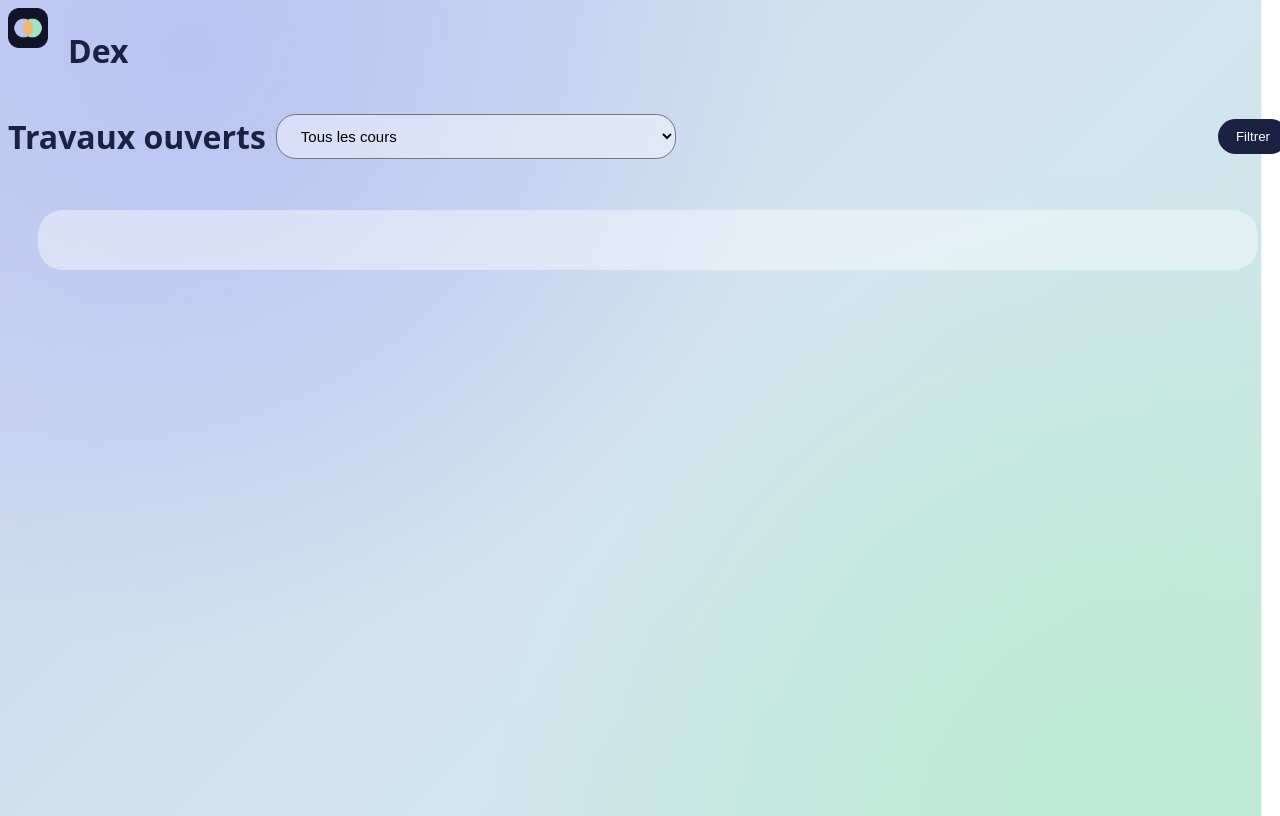
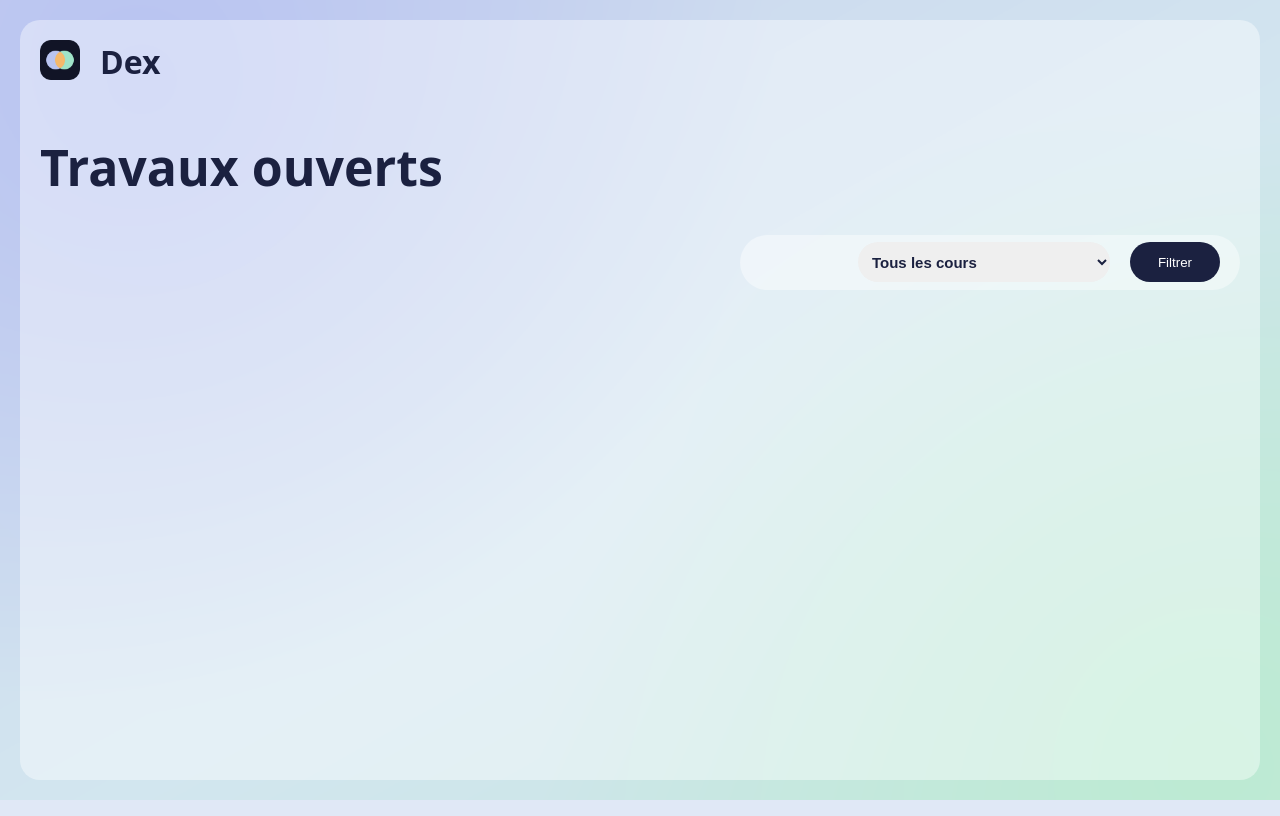
Before and after one commit to Sara-Belhadj/dex, a PHP site: page /travail.php in a window 1280 px wide. Run offline with PHP 8.4, Linux system fonts and the light colour scheme.

Commit message:
Style home page layout and course filter

```diff
--- a/init.php
+++ b/init.php
@@ -9,9 +9,9 @@ $dns = 'mysql:host=' . BD_HOME . ';dbname=' . BD_NOM . ';charset=utf8mb4';
 
 
 $options = [
-    PDO::ATTR_ERRMODE            => PDO::ERRMODE_EXCEPTION,
+    PDO::ATTR_ERRMODE => PDO::ERRMODE_EXCEPTION,
     PDO::ATTR_DEFAULT_FETCH_MODE => PDO::FETCH_ASSOC,
-    PDO::ATTR_EMULATE_PREPARES   => false,
+    PDO::ATTR_EMULATE_PREPARES => false,
 ];
 
 try {
@@ -22,4 +22,5 @@ try {
     exit('Connexion à la base de données impossible.');
 }
 
+
 ?>
--- a/style.css
+++ b/style.css
@@ -1,13 +1,32 @@
+* {
+    box-sizing: border-box;
+}
+
+html {
+    height: 100%;
+    margin: 0;
+}
+
 body {
   font-family: 'Manrope', system-ui, -apple-system, 'Segoe UI', sans-serif;
   color: #1B2140;
-  height: 100vh;
-  width: 100vw;
+  height: 100%;
   background-image: url('images/background.png');
   background-size: cover;
   background-position: center;
   background-repeat: no-repeat;
-  overflow: hidden;
+  padding: 20px;
+  margin: 0;
+}
+
+
+/* GLASS CONTAINER */
+.glass-container {
+    background-color: rgba(255, 255, 255, 0.4);
+    border-radius: 20px;
+    width: 100%;
+    height: 100%;
+    padding: 20px;
 }
 
 /* HEADER */
@@ -17,20 +36,36 @@ header img {
 }
 
 .logo {
+    align-items: flex-start;
     display: flex;
     gap : 20px
+}
+
+.logo h1 {
+    margin: 0px;
+}
+
+.titre {
+    margin-top: 50px;
+    font-size: 50px;
 }
 
 .list {
     display: flex;
     align-items: center;
-    gap: 10px;
+    justify-content: flex-end;
+    padding-right: 20px;
+    background-color: rgba(255, 255, 255, 0.4);
+    width: 500px;
+    height: 55px;
+    border-radius: 30px;
+    margin-left: auto;
+    gap: 20px;
 }
 
 .list button {
-    height: 35px;
-    width: 70px;
-    margin-left: auto;
+    height: 40px;
+    width: 90px;
     border-radius: 20px;
     background-color: #1B2140;
     color:#ffffff;
@@ -38,19 +73,16 @@ header img {
 }
 
 /* MAIN */
-main {
-    background-color: rgba(255, 255, 255, 0.4);
-    margin: 30px;
-    border-radius: 25px;
-    padding: 30px;
+#course-list {
+    font-size: 15px;
+    border-radius: 30px;
+    font-weight: 600;
+    height: 40px;
+    padding-left: 10px;
+    border: none;
+    color: #1B2140;
 }
 
-#course-list {
-    background-color: rgba(255, 255, 255, 0.4);;
-    padding-right: 30px;
-    font-size: 15px;
-    padding: 0px 20px 0px 20px;
-    height: 45px;
-    width: 400px;
-    border-radius: 20px;
+select {
+    outline: none;
 }
--- a/travail.php
+++ b/travail.php
@@ -8,15 +8,15 @@
     <link rel="icon" type="image/png" href="images/icon.png">
 </head>
 <body>
+    <div class="glass-container">
         <div class="header">
             <header>
                 <div class="logo">
                     <img src= "images/icon.png" alt="Logo">
                     <h1>Dex</h1>
                 </div>
+                <h1 class="titre">Travaux ouverts</h1>
                 <div class="list">
-                <h1>Travaux ouverts</h1>
-
                     <select name="course" id="course-list">
                         <option value="">Tous les cours</option>
                         <option value="420-244-AH">Bases de données applicatives</option>
@@ -35,5 +35,6 @@
 
 
         </div>
+    </div>
 </body>
 </html>
```
Also changed, not shown: images/background.png. Lines whose indentation alone changed are shown as unchanged.
